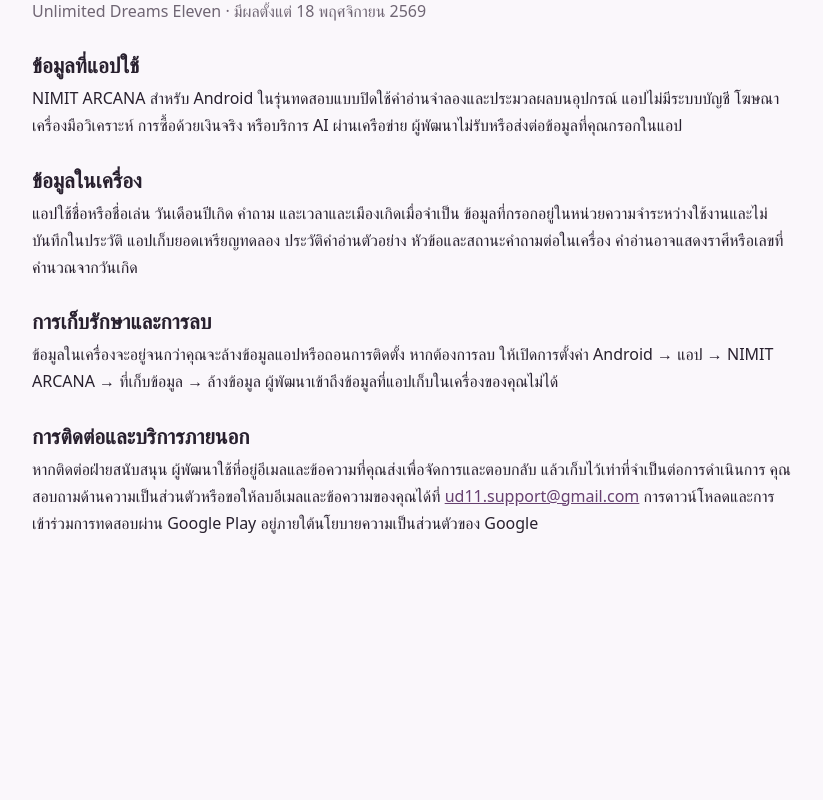
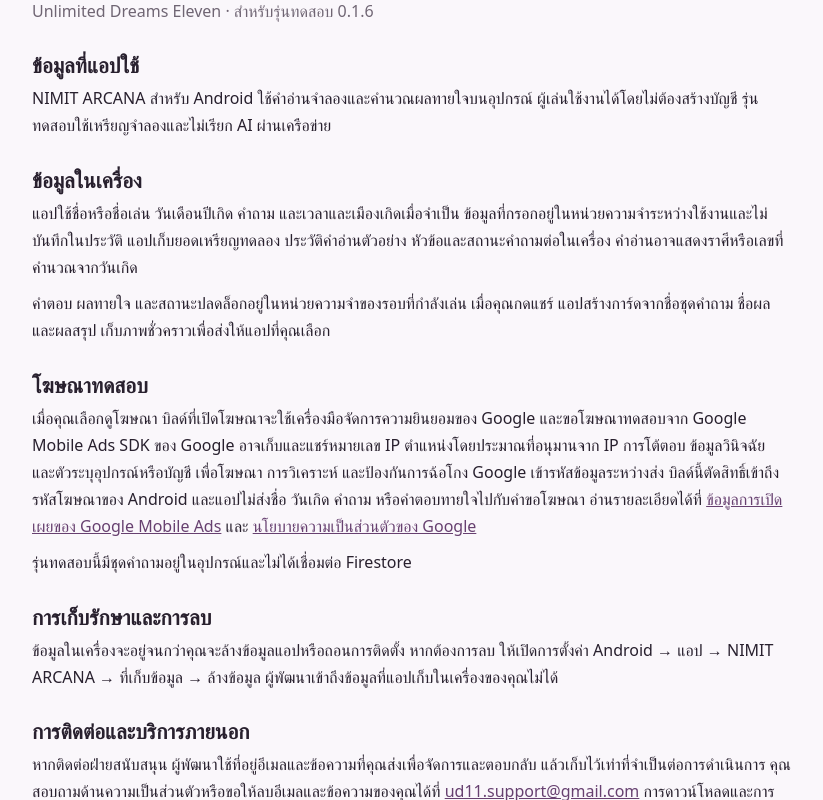
Before and after one commit to Unlimited-Dreams-Eleven/unlimited-dreams-eleven.github.io, a plain HTML site: page nimit-arcana/index.html in a window 1280 px wide. Shown: the part 171-971 px from the top of the page, without its empty margins (228-1051 px from the left). Before the commit the page ends 800 px from the top, so only its background shows below. Drawn offline with Linux system fonts and the light colour scheme.

Commit message:
Update NIMIT ARCANA privacy policy for test build 0.1.6

```diff
--- a/nimit-arcana/index.html
+++ b/nimit-arcana/index.html
@@ -10,11 +10,15 @@
 <main>
   <header><span class="brand">NIMIT ARCANA</span><a href="en.html" hreflang="en">English</a></header>
   <h1>นโยบายความเป็นส่วนตัว</h1>
-  <p class="meta">Unlimited Dreams Eleven · มีผลตั้งแต่ 18 พฤศจิกายน 2569</p>
+  <p class="meta">Unlimited Dreams Eleven · สำหรับรุ่นทดสอบ 0.1.6</p>
   <h2>ข้อมูลที่แอปใช้</h2>
-  <p>NIMIT ARCANA สำหรับ Android ในรุ่นทดสอบแบบปิดใช้คำอ่านจำลองและประมวลผลบนอุปกรณ์ แอปไม่มีระบบบัญชี โฆษณา เครื่องมือวิเคราะห์ การซื้อด้วยเงินจริง หรือบริการ AI ผ่านเครือข่าย ผู้พัฒนาไม่รับหรือส่งต่อข้อมูลที่คุณกรอกในแอป</p>
+  <p>NIMIT ARCANA สำหรับ Android ใช้คำอ่านจำลองและคำนวณผลทายใจบนอุปกรณ์ ผู้เล่นใช้งานได้โดยไม่ต้องสร้างบัญชี รุ่นทดสอบใช้เหรียญจำลองและไม่เรียก AI ผ่านเครือข่าย</p>
   <h2>ข้อมูลในเครื่อง</h2>
   <p>แอปใช้ชื่อหรือชื่อเล่น วันเดือนปีเกิด คำถาม และเวลาและเมืองเกิดเมื่อจำเป็น ข้อมูลที่กรอกอยู่ในหน่วยความจำระหว่างใช้งานและไม่บันทึกในประวัติ แอปเก็บยอดเหรียญทดลอง ประวัติคำอ่านตัวอย่าง หัวข้อและสถานะคำถามต่อในเครื่อง คำอ่านอาจแสดงราศีหรือเลขที่คำนวณจากวันเกิด</p>
+  <p>คำตอบ ผลทายใจ และสถานะปลดล็อกอยู่ในหน่วยความจำของรอบที่กำลังเล่น เมื่อคุณกดแชร์ แอปสร้างการ์ดจากชื่อชุดคำถาม ชื่อผลและผลสรุป เก็บภาพชั่วคราวเพื่อส่งให้แอปที่คุณเลือก</p>
+  <h2>โฆษณาทดสอบ</h2>
+  <p>เมื่อคุณเลือกดูโฆษณา บิลด์ที่เปิดโฆษณาจะใช้เครื่องมือจัดการความยินยอมของ Google และขอโฆษณาทดสอบจาก Google Mobile Ads SDK ของ Google อาจเก็บและแชร์หมายเลข IP ตำแหน่งโดยประมาณที่อนุมานจาก IP การโต้ตอบ ข้อมูลวินิจฉัย และตัวระบุอุปกรณ์หรือบัญชี เพื่อโฆษณา การวิเคราะห์ และป้องกันการฉ้อโกง Google เข้ารหัสข้อมูลระหว่างส่ง บิลด์นี้ตัดสิทธิ์เข้าถึงรหัสโฆษณาของ Android และแอปไม่ส่งชื่อ วันเกิด คำถาม หรือคำตอบทายใจไปกับคำขอโฆษณา อ่านรายละเอียดได้ที่ <a href="https://developers.google.com/admob/android/privacy/play-data-disclosure">ข้อมูลการเปิดเผยของ Google Mobile Ads</a> และ <a href="https://policies.google.com/privacy">นโยบายความเป็นส่วนตัวของ Google</a></p>
+  <p>รุ่นทดสอบนี้มีชุดคำถามอยู่ในอุปกรณ์และไม่ได้เชื่อมต่อ Firestore</p>
   <h2>การเก็บรักษาและการลบ</h2>
   <p>ข้อมูลในเครื่องจะอยู่จนกว่าคุณจะล้างข้อมูลแอปหรือถอนการติดตั้ง หากต้องการลบ ให้เปิดการตั้งค่า Android → แอป → NIMIT ARCANA → ที่เก็บข้อมูล → ล้างข้อมูล ผู้พัฒนาเข้าถึงข้อมูลที่แอปเก็บในเครื่องของคุณไม่ได้</p>
   <h2>การติดต่อและบริการภายนอก</h2>
```
Also changed, not shown: nimit-arcana/en.html (+6 -2 lines).
